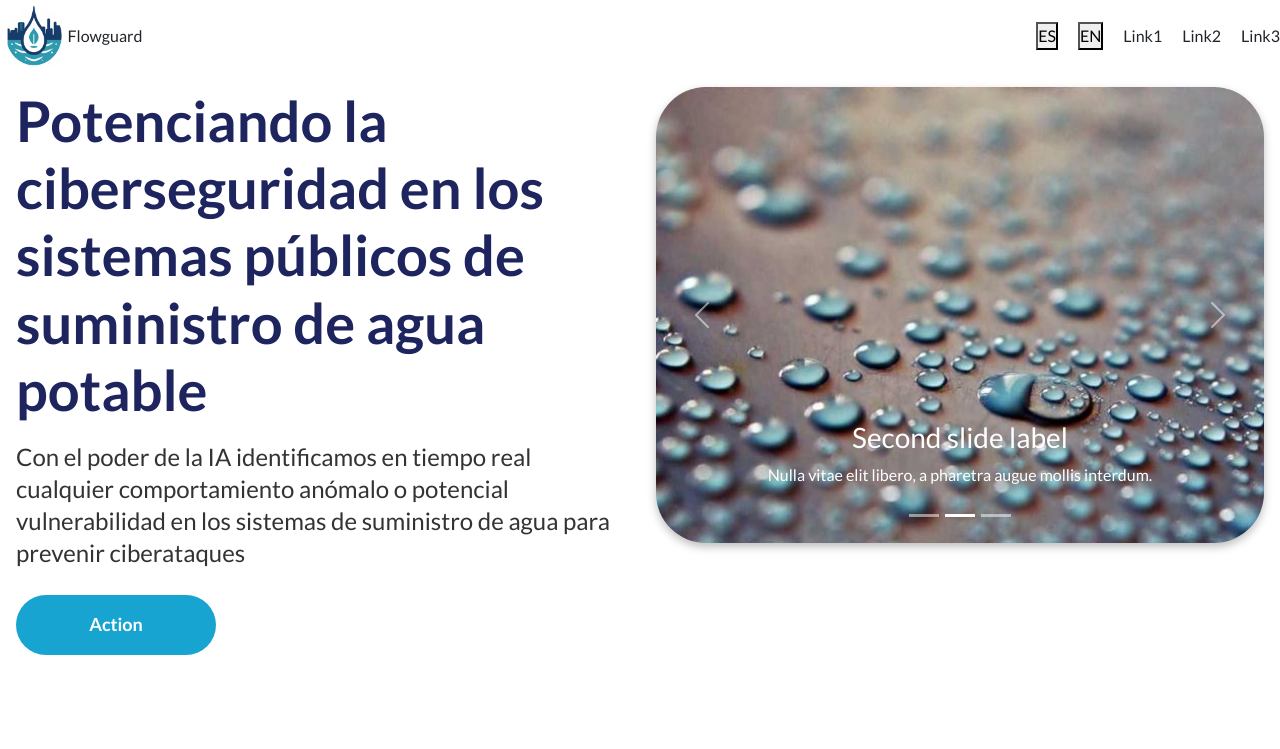
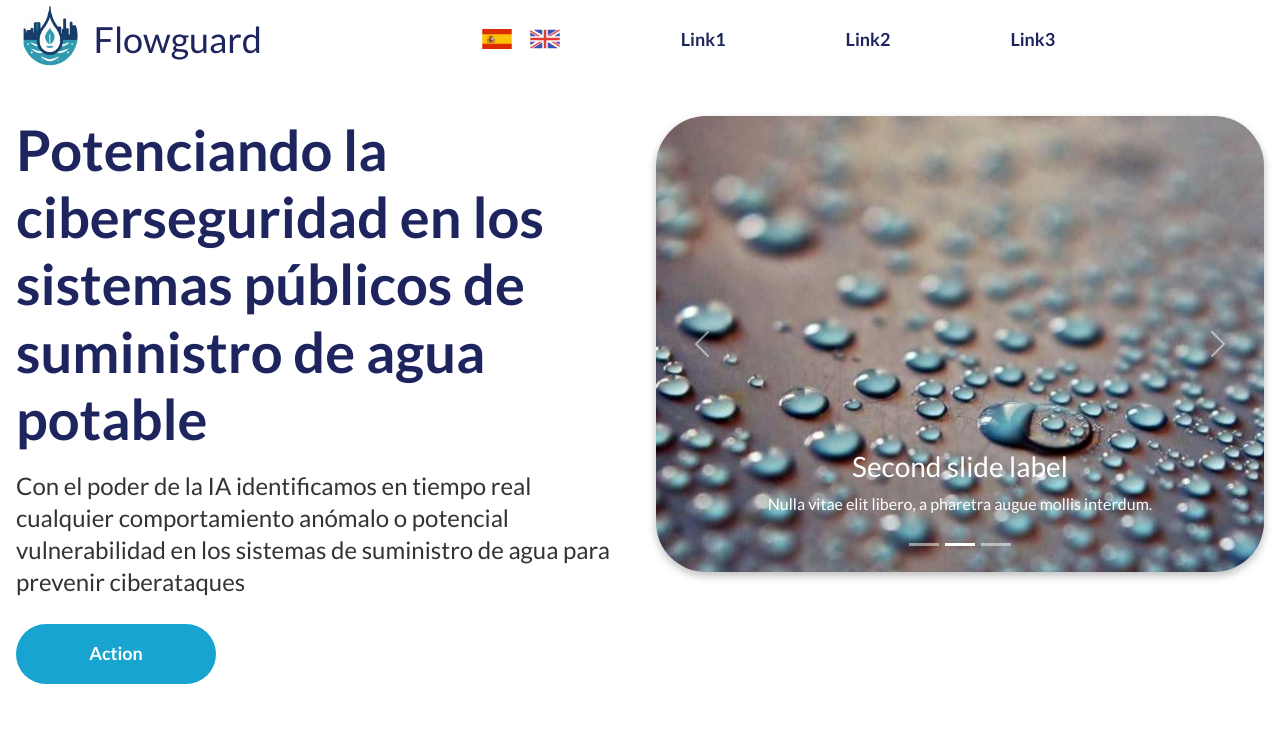
Before and after one commit to telcash/flowguard_frontend, a React (Create React App) app: page / in a window 1280 px wide. Shown: the top 749 px of the page. Built offline with nearby package versions, Linux system fonts and the light colour scheme.

Commit message:
Implementada sticky navbar

```diff
--- a/src/App.css
+++ b/src/App.css
@@ -10,7 +10,21 @@ a {
     text-decoration: none;
 }
 
-.App {
+.app {
     margin: 0 auto;
     max-width: 1440px;
 }
+
+nav {
+    width: 100%;
+    max-width: 1440px;
+    position: fixed;
+    top: 0;
+    z-index: 1;
+    background-color: rgba(256, 256, 256, 0.75);
+}
+
+main {
+    position: relative;
+    top: 100px;
+}
--- a/src/App.js
+++ b/src/App.js
@@ -1,14 +1,20 @@
 import React from 'react';
 import './App.css';
-import { Header, Features, Team, Footer, HeroSection } from './containers';
+import { MainNav, Features, Team, Footer, HeroSection } from './containers';
 
 const App = () => (
-    <div className='App'>
-        <Header />
-        <HeroSection />
-        <Features />
-        <Team />
-        <Footer />
+    <div className='app'>
+        <nav>
+            <MainNav />
+        </nav>
+        <main>
+            <HeroSection />
+            <Features />
+            <Team />
+        </main>
+        <footer>
+            <Footer />
+        </footer>
     </div>
 );
 
--- a/src/containers/header/Header.jsx
+++ /dev/null
@@ -1,19 +0,0 @@
-import React from 'react';
-import './header.css';
-import MainNav from '../main-nav/MainNav';
-//import { useTranslation } from 'react-i18next';
-
-const Header = () => {
-  //const [t, i18n] = useTranslation("global");
-  return (
-    <div className='fg__header'>
-      <MainNav></MainNav>
-      {/* Header
-      <h1>{t("header.tagline")}</h1>
-      <button onClick={() => i18n.changeLanguage("es")}>ES</button>
-      <button onClick={() => i18n.changeLanguage("en")}>EN</button> */}
-    </div>
-  );
-};
-
-export default Header;
--- a/src/containers/index.js
+++ b/src/containers/index.js
@@ -1,5 +1,5 @@
 export { default as HeroSection } from './hero-section/HeroSection';
 export { default as Features } from './features/Features';
 export { default as Footer } from './footer/Footer';
-export { default as Header } from './header/Header';
 export { default as Team } from './team/Team';
+export { default as MainNav } from './main-nav/MainNav';
--- a/src/containers/main-nav/MainNav.jsx
+++ b/src/containers/main-nav/MainNav.jsx
@@ -2,6 +2,8 @@ import React from 'react';
 import './main-nav.css';
 import logo from '../../assets/logo.png';
 import { useTranslation } from 'react-i18next';
+import esIcon from '../../assets/spain-flag.png';
+import enIcon from '../../assets/great-britain.png';
 
 const MainNav = () => {
     const [t, i18n] = useTranslation("global");
@@ -16,8 +18,14 @@ const MainNav = () => {
                     <span>Flowguard</span>
                 </div>
                 <div className='fg__mainnav-links'>
-                    <button onClick={() => i18n.changeLanguage("es")}>ES</button>
-                    <button onClick={() => i18n.changeLanguage("en")}>EN</button>
+                    <div className='fg__mainnav-links_languages'>
+                        <button onClick={() => i18n.changeLanguage("es")}>
+                            <img src={esIcon} alt="español" />
+                        </button>
+                        <button onClick={() => i18n.changeLanguage("en")}>
+                            <img src={enIcon} alt="english" />
+                        </button>
+                    </div>
                     <a href='#s1'>{t("header.main-nav.link1")}</a>
                     <a href='#s2'>{t("header.main-nav.link2")}</a>
                     <a href='#s3'>{t("header.main-nav.link3")}</a>
--- a/src/containers/main-nav/main-nav.css
+++ b/src/containers/main-nav/main-nav.css
@@ -3,6 +3,7 @@
     justify-content: center;
     align-items: center;
     width: 100%;
+    padding: 0 1rem;
 }
 
 .fg__mainnav-container {
@@ -10,12 +11,14 @@
     display: flex;
     justify-content: flex-start;
     align-items: center;
+    column-gap: 0.5rem;
 }
 
 .fg__mainnav-logo_container {
     display: flex;
-    justify-content: center;
+    justify-content: flex-start;
     align-items: center;
+    flex: 1;
 }
 
 .fg__mainnav-logo_container img {
@@ -23,10 +26,42 @@
     height: 71px;
 }
 
+.fg__mainnav-logo_container span {
+    margin-top: 7px;
+    margin-left: 10px;
+    color: #1E255E;
+    font-size: 36px;
+    font-weight: 500;
+}
+
 .fg__mainnav-links {
-    flex: 1;
+    margin-top: 7px;
+    flex: 4;
     display: flex;
-    justify-content: flex-end;
+    justify-content: center;
     align-items: center;
-    gap: 20px;
+    gap: 7.5rem;
 }
+
+.fg__mainnav-links_languages {
+    display: flex;
+    align-items: center;
+    justify-content: center;
+    column-gap: 1rem;
+}
+
+.fg__mainnav-links a {
+    color: #1E255E;
+    font-size: 18px;
+    font-weight: 700;
+}
+
+.fg__mainnav-links button {
+    border: none;
+    background: none;
+}
+
+.fg__mainnav-links img {
+    height: 32px;
+    width: 32px;
+}
```
Also changed, not shown: src/assets/great-britain.png (added), src/assets/spain-flag.png (added), src/containers/header/header.css (deleted).
